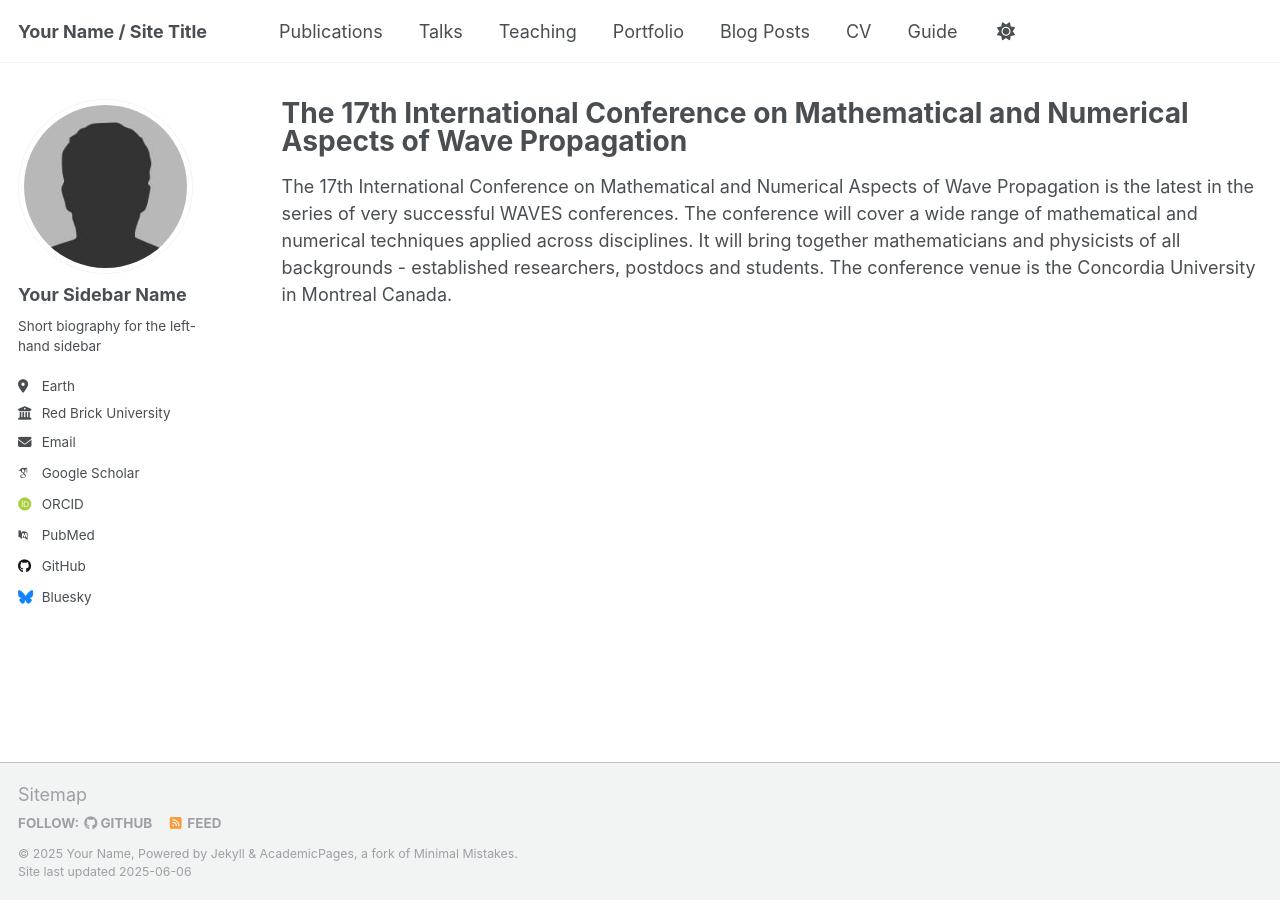
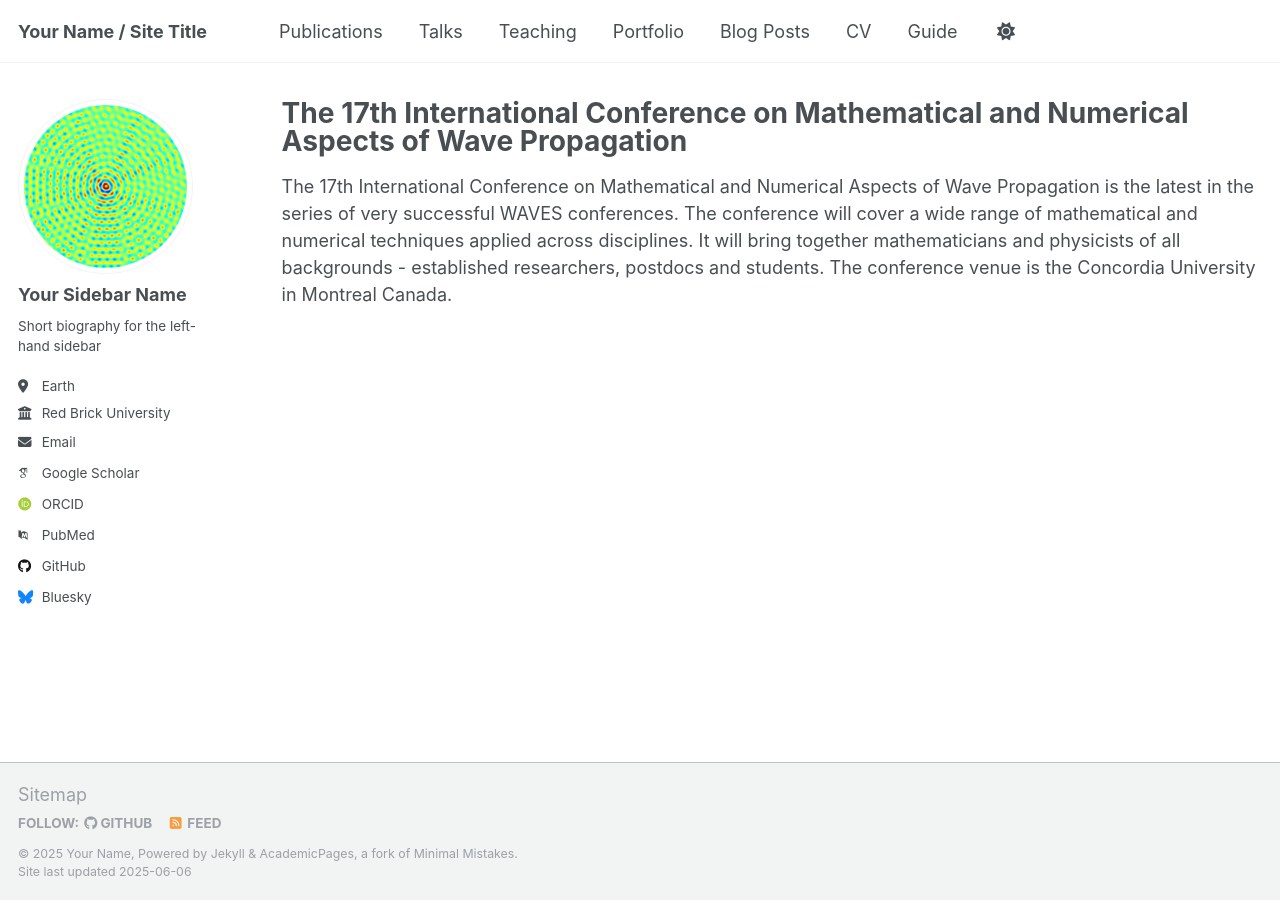
Before and after one commit to appelo/waves2026, a Jekyll site: the page built from _pages/about.md, in a window 1280 px wide. Built offline with Jekyll 4.4.1, drawn with Linux system fonts in a browser that asks for light colours; some web fonts are replaced.

Commit message:
try another figure 2

```diff
--- a/_config.yml
+++ b/_config.yml
@@ -22,7 +22,7 @@ repository               : "academicpages/academicpages.github.io"
 #               Additional customization can be done by editing /_includes/author-profile.html
 author:
   # Biographic information
-  avatar           : "bio-photo.jpg"
+  avatar           : "profile2.png"
   name             : "Your Sidebar Name"
   pronouns         : # example: "she/her"
   bio              : "Short biography for the left-hand sidebar"
```
Also changed, not shown: images/profile2.png.
